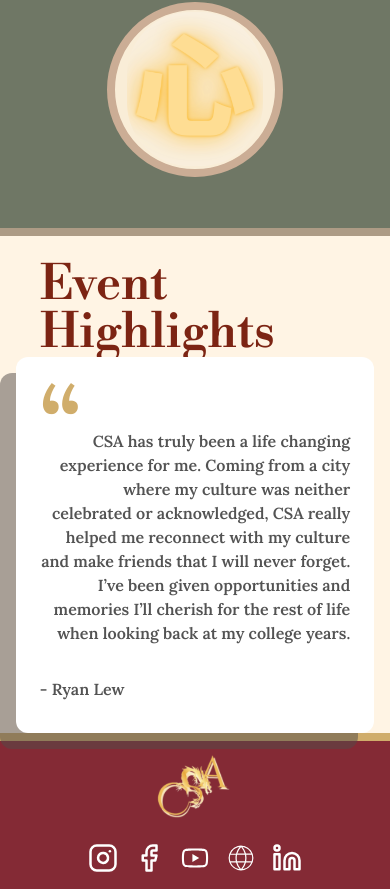
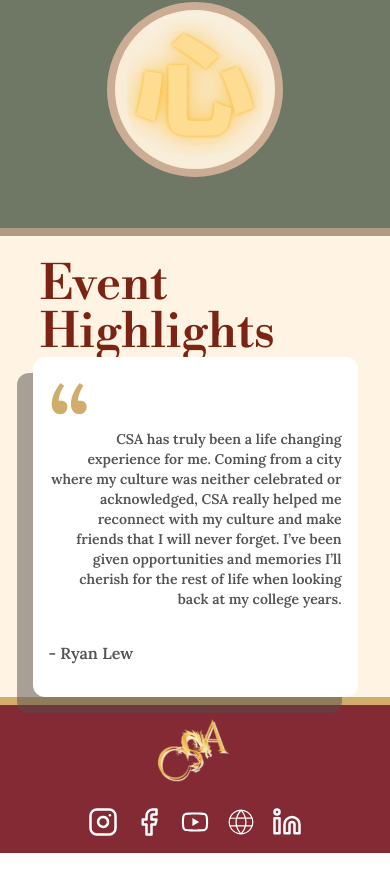
Before and after one commit to acm-ucr/csa-website, a Next.js app: page / in a window 390 px wide. Shown: the part 1736-2625 px from the top of the page. After the commit the page ends 2589 px from the top, so only its background shows below. Built offline with nearby package versions, Linux system fonts and the light colour scheme.

Commit message:
fixed comments

```diff
--- a/src/components/home/QuoteBox.tsx
+++ b/src/components/home/QuoteBox.tsx
@@ -1,20 +1,18 @@
 const QuoteBox = ({ quote, name }: { quote: string; name: string }) => {
   return (
-    <div className="flex justify-center px-4 md:px-0">
-      <div className="font-lora relative w-full sm:w-4/5 md:w-3/5">
+    <div className="flex justify-center">
+      <div className="font-lora relative w-10/12 sm:w-3/5 md:w-3/5">
         <div className="absolute right-4 top-4 h-full w-full rounded-xl bg-csa-gray-200 bg-opacity-50" />
         <div className="relative flex flex-col gap-8 rounded-xl bg-white p-4">
-          <div className="px-[2vw] pt-10">
+          <div className="pt-10">
             <p className="text-8xl font-bold leading-4 text-csa-yellow-100">
               “
             </p>
-            <p className="text-md text-right font-semibold text-csa-gray-100">
+            <p className="text-right text-sm font-semibold text-csa-gray-100">
               {quote}
             </p>
           </div>
-          <p className="pb-4 pl-[2vw] font-semibold text-csa-gray-100">
-            - {name}
-          </p>
+          <p className="pb-4 font-semibold text-csa-gray-100">- {name}</p>
         </div>
       </div>
     </div>
```
